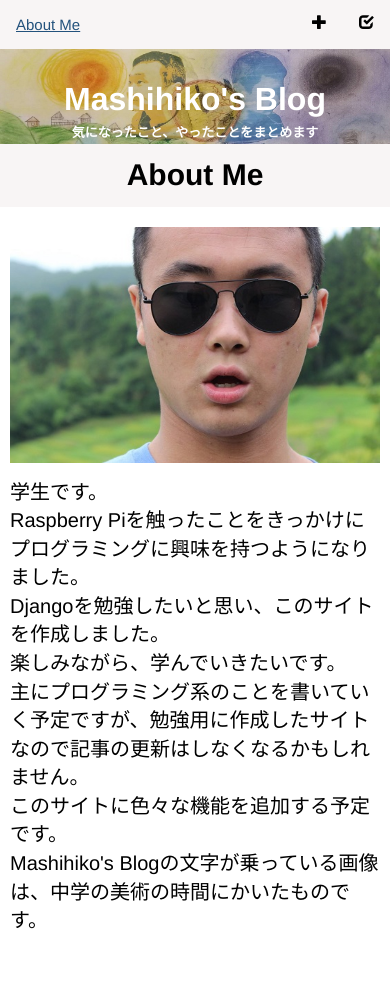
After one commit to Mashihiko/my-blog, a Django app: page /post/about_me/ in a window 390 px wide. The commit adds this page. Run offline with Django 3.2, Linux system fonts and the light colour scheme; some libraries are stand-ins or nearby versions.

Commit message:
added aboutme

```diff
--- a/blog/static/css/blog.css
+++ b/blog/static/css/blog.css
@@ -53,7 +53,7 @@ text-align: center;
 position: relative;
 }
 
-.box img {
+.box img{
 display: inline-block;
 width:22.8%;
 height:auto;
@@ -193,6 +193,46 @@ color: black;
  visibility:hidden;
 }
 
+.about_me{
+/*
+margin-top:30px;
+padding-left:30px;
+*/
+margin-bottom:30px;
+}
+
+p.title{
+padding-top:30px;
+padding-bottom:30px;
+font-size:30px;
+color:black;
+background-color:#F8F5F5;
+text-align:center;
+}
+
+.about_me_contents {
+margin-top:30px;
+padding-left:50px;
+}
+
+.about_me_contents p{
+ display:inline-block;
+ vertical-align:top;
+ color:black;
+ text-aling:initial;
+ font-size:20px;
+}
+.about_me_contents img{
+width:337px;
+height:auto;
+padding-right:15px;
+/*
+padding-top:20px;
+padding-bottom:20px;
+padding-right:10px;
+*/
+}
+
 @media screen and (max-width: 480px) {
 
 /* スマホ縦 */
@@ -232,6 +272,30 @@ padding:15px;
 width: 300px;
 height: auto;
 }
+
+p.title{
+padding-top:10px;
+padding-bottom:10px;
+font-weight: bold;
+}
+.about_me_contents {
+padding:10px;
+margin-top:5px;
+}
+
+.about_me_contents p{
+ display:inline-block;
+ vertical-align:top;
+ color:black;
+ font-size:20px;
+}
+.about_me_contents img{
+width:100%;
+height:auto;
+padding-right:0px;
+padding-bottom:15px;
+}
+
 }
 @media screen and (min-width: 481px) and (max-width: 896px) {
  /*スマホ横＋iPad縦*/
--- /dev/null
+++ b/blog/templates/blog/about_me.html
@@ -0,0 +1,16 @@
+{% extends 'blog/base.html' %}
+{% block content %}
+<div class="about_me">
+<p class="title">About Me</p>
+<div class="about_me_contents">
+  <a><img src="/static/real_face.jpg"></a>
+  <p>学生です。</br>Raspberry Piを触ったことをきっかけにプログラミングに興味を持つようになりました。</br>
+     Djangoを勉強したいと思い、このサイトを作成しました。</br>
+     楽しみながら、学んでいきたいです。</br>
+     主にプログラミング系のことを書いていく予定ですが、勉強用に作成したサイトなので記事の更新はしなくなるかもしれません。</br>
+     このサイトに色々な機能を追加する予定です。</br>
+     Mashihiko's Blogの文字が乗っている画像は、中学の美術の時間にかいたものです。
+     </p>
+</div>
+</div>
+{% endblock %}
--- a/blog/templates/blog/base.html
+++ b/blog/templates/blog/base.html
@@ -2,7 +2,7 @@
 {% load static %}
 <html>
     <head lang="ja">
-        <title>Django Boys blog</title>
+        <title>Mashihiko's Blog</title>
         <meta name="viewport" content="width=device-width,initial-scale=1">
         <link rel="stylesheet" href="//maxcdn.bootstrapcdn.com/bootstrap/3.2.0/css/bootstrap.min.css">
         <link rel="stylesheet" href="//maxcdn.bootstrapcdn.com/bootstrap/3.2.0/css/bootstrap-theme.min.css">
@@ -13,8 +13,8 @@
 <body>
      <div class="white-header">
         <ul>
-	   <li><a class="active" href="#home">About Me</a></li>
-	   <li><a href="#news">Contact</a></li>
+	   <li><a class="active" href="{% url 'blog:post_aboutme' %}">About Me</a></li>
+	   <!---<li><a href="#news">Contact</a></li>--->
            <li><a href="/accounts/login/" class="top-menu">
                    <span class="glyphicon glyphicon-check black" title="ログイン/ログアウトします"></span></a></li>
            <li><a href="{% url 'blog:post_new' %}" class="top-menu">
--- a/blog/templates/blog/post_list.html
+++ b/blog/templates/blog/post_list.html
@@ -13,7 +13,7 @@
               <span class="text">Cooking</span>
            </span>
            </a>
-           <a class="link" href="{% url 'blog:post_category_cooking' %}">
+           <a class="link" href="{% url 'blog:post_aboutme' %}">
            <span class="box">
               <img src="/static/real_face.jpg">
               <span class="text">About Me</span>
--- a/blog/urls.py
+++ b/blog/urls.py
@@ -8,6 +8,7 @@ urlpatterns = [
     path('', views.post_list, name='post_list'),
     path('post/プログラミング/', views.post_category_programming, name='post_category_programming'),
     path('post/料理/', views.post_category_cooking, name='post_category_cooking'),
+    path('post/about_me/', views.post_aboutme, name='post_aboutme'),
     path('post/<int:pk>/', views.post_detail, name='post_detail'),
     path('post/new/', views.post_new, name='post_new'),
     path('post/<int:pk>/edit/', views.post_edit, name='post_edit'),
--- a/blog/views.py
+++ b/blog/views.py
@@ -26,6 +26,9 @@ def post_category_cooking(request):
    posts=Post.objects.filter(category__contains="料理").order_by('-published_date')
    return render(request, 'blog/post_list.html', {'posts': posts})
 
+#@login_required
+def post_aboutme(request):
+   return render(request, 'blog/about_me.html', {})
 
 """
 @login_required #写真投稿機能をつける前までに動いていたpost_new
```
Also changed, not shown: 3 other files.
